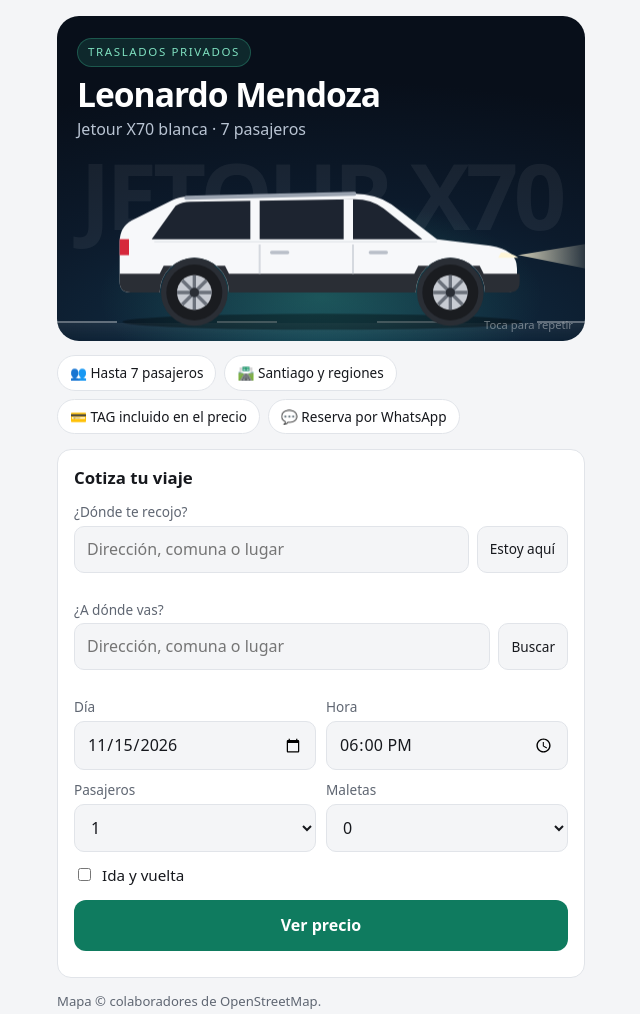
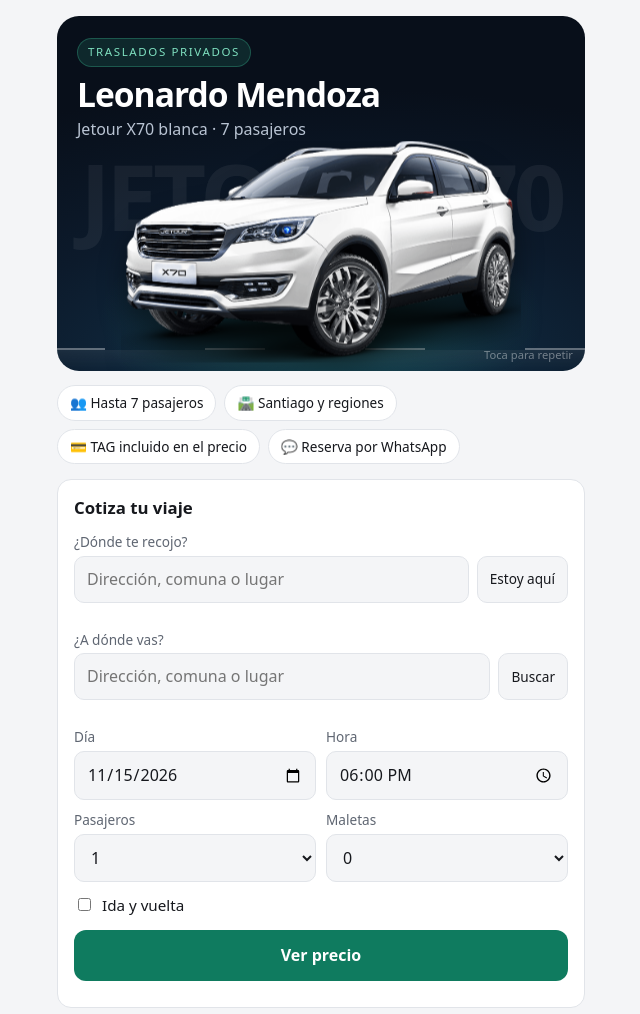
Before and after one commit to leologo11/leonardomendoza, a plain HTML site: page index.html in a window 1280 px wide. Shown: the top 1014 px of the page, without its empty margins (319-959 px from the left). Drawn offline with nearby package versions, Linux system fonts and the light colour scheme.

Commit message:
Foto de la Jetour X70 en la portada, entrando desde la derecha
Co-Authored-By: Claude Opus 5.5 <noreply@anthropic.com>

```diff
--- a/app.js
+++ b/app.js
@@ -18,7 +18,8 @@ stage.addEventListener('click', drive);
 if (CONFIG.foto) {
   const img = new Image();
   img.alt = CONFIG.vehiculo;
-  img.onload = () => { $('car-svg').replaceWith(img); drive(); };
+  // The photo faces left, so it comes in from the right.
+  img.onload = () => { $('car-svg').replaceWith(img); stage.classList.add('rev', 'photo-car'); drive(); };
   img.onerror = drive;
   img.src = CONFIG.foto;
 } else drive();
--- a/index.html
+++ b/index.html
@@ -84,8 +84,27 @@ main { max-width: 560px; margin: 0 auto; padding: 16px 16px 48px; }
 @keyframes fadeIn { from { opacity: 0 } to { opacity: 1 } }
 /* Phones / PCs set to reduce motion get a soft fade instead of the drive. */
 @keyframes carFadeIn { from { transform: translateX(-5%); opacity: 0 } to { transform: none; opacity: 1 } }
+/* The photo faces left: it drives in from the right (.rev). The effects are mirrored, the text isn't. */
+.fx { position: absolute; inset: 0; pointer-events: none; }
+.stage:not(.go) .car { opacity: 0; }
+.rev .fx { transform: scaleX(-1); }
+.rev.go .car { animation-name: carInRev; }
+.rev.go .car-body { animation-name: bodySettleRev, idle; }
+.rev.go .ghost { animation-name: stageGhostRev; }
+@media (min-width: 700px) { .rev.go .car { animation-name: carInRev, carBlur; } }
+@keyframes carInRev {
+  0% { transform: translate3d(140%, 7px, 0) scale(.82) skewX(10deg); opacity: 0 }
+  18% { opacity: 1 }
+  62% { transform: translate3d(-5%, 0, 0) scale(1.045) skewX(-3deg) }
+  80% { transform: translate3d(1.8%, 0, 0) scale(.99) skewX(.8deg) }
+  100% { transform: none }
+}
+@keyframes bodySettleRev { 0%, 48% { transform: rotate(0) } 60% { transform: rotate(-1.4deg) } 80% { transform: rotate(.6deg) } 100% { transform: rotate(0) } }
+@keyframes stageGhostRev { from { transform: translateX(-36%); opacity: 0 } to { transform: translateX(-50%); opacity: 1 } }
+.photo-car .car { width: min(84%, 400px); margin-left: calc(min(84%, 400px) / -2); bottom: 3%; }
+.photo-car { height: 230px; }
 @media (prefers-reduced-motion: reduce) {
-  .go .car { animation: carFadeIn .45s .1s ease-out both !important; }
+  .go .car, .rev.go .car { animation: carFadeIn .45s .1s ease-out both !important; }
   .go .car-body, .go .wheel, .go .road-dash, .go .sweep, .go .impact, .go .sline, .go .dust { animation: none !important; }
   .go .sweep { opacity: 0; }
   .go .beam { animation: none; opacity: 1; }
@@ -159,6 +178,7 @@ details ul { padding-left: 18px; margin: 8px 0 0; color: var(--muted); }
     <div class="stage" id="stage" aria-hidden="true" title="Toca para verla llegar otra vez">
       <div class="glow"></div>
       <div class="ghost">JETOUR X70</div>
+      <div class="fx">
       <div class="road"><div class="road-dash"></div></div>
       <div class="floor"></div>
       <div class="sweep"></div>
@@ -171,6 +191,7 @@ details ul { padding-left: 18px; margin: 8px 0 0; color: var(--muted); }
       <span class="dust" style="left:22%;animation-delay:.65s"></span>
       <span class="dust" style="left:24%;animation-delay:.7s"></span>
       <span class="dust" style="left:26%;animation-delay:.75s"></span>
+      </div>
       <div class="car"><div class="car-body" id="car-body">
         <!-- Drawn white 7-seat SUV, shown until the photo in CONFIG.foto loads. -->
         <svg viewBox="0 0 330 124" id="car-svg">
```
Also changed, not shown: img/x70.png (added).
